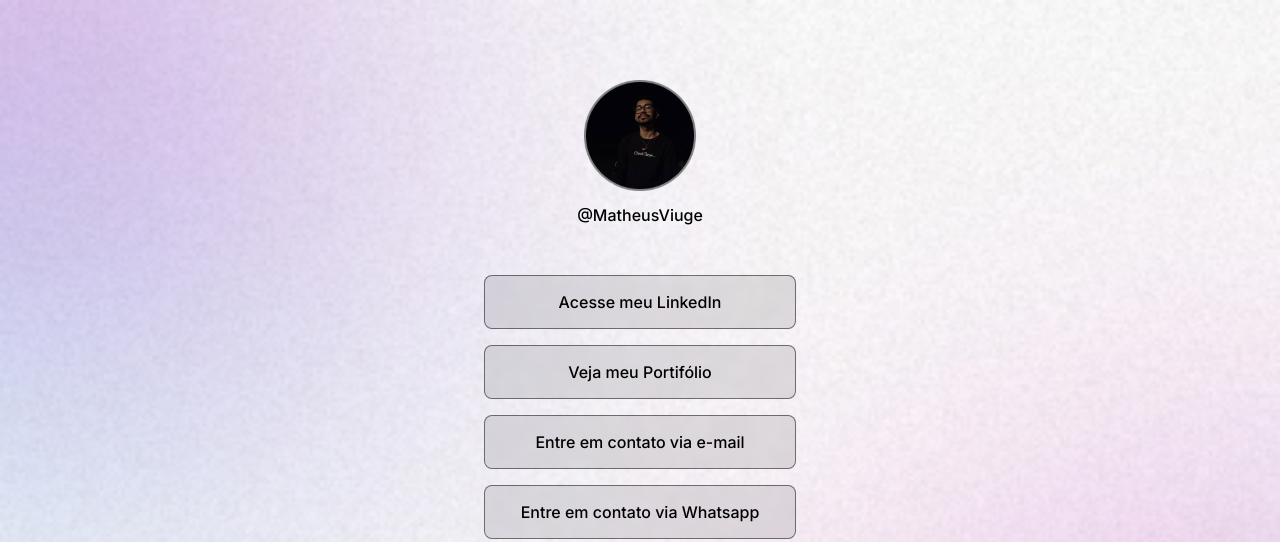
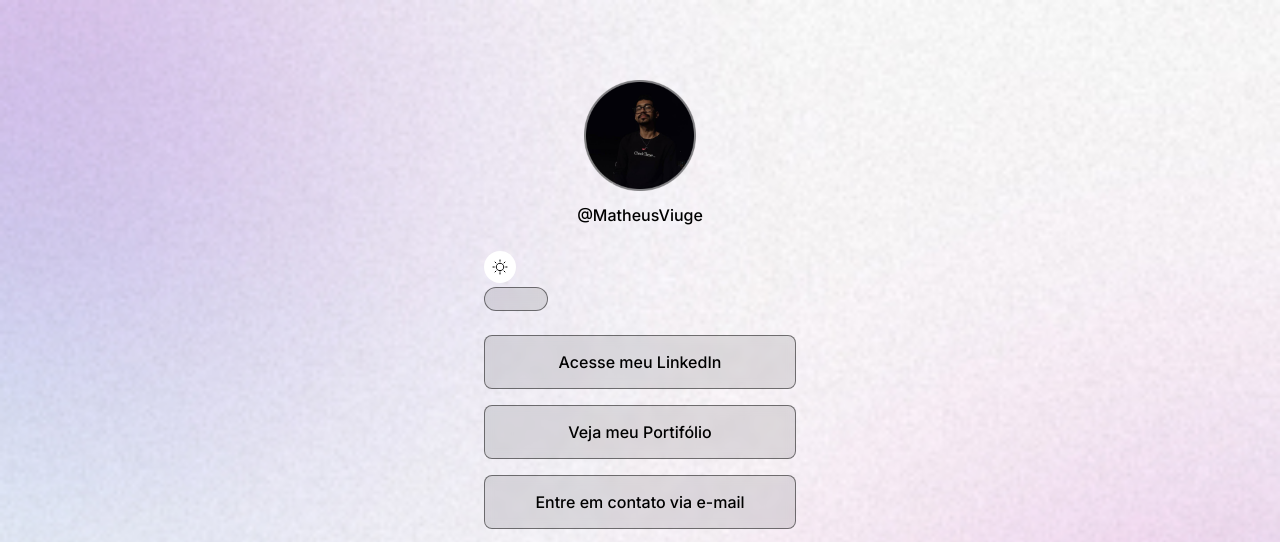
Before and after one commit to MatheusViuge/Links, a plain HTML site: page index.html in a window 1280 px wide. Shown: the top 542 px of the page. Drawn offline with nearby package versions, Linux system fonts and the light colour scheme.

Commit message:
Criado o botão e o track com html e css

```diff
--- a/index.html
+++ b/index.html
@@ -27,6 +27,10 @@
           alt="Foto de Matheus Viuge, usando óculos, camisa preta e barba. Ao fundo o céu noturno."
         />
         <p>@MatheusViuge</p>
+      </div>
+      <div id="switch">
+        <button> </button>
+        <span></span>
       </div>
       <ul>
         <li>
--- a/style.css
+++ b/style.css
@@ -11,6 +11,7 @@
   --surface-color: rgba(255, 255, 255, 0.1);
   --hover-color: rgba(255, 255, 255, 0.05);
   --highlight-color: rgba(255, 255, 255, 0.1);
+  --switch-url: url(./assets/MoonStars.svg)
 }
 
 .light {
@@ -20,6 +21,7 @@
   --surface-color: rgba(0, 0, 0, 0.1);
   --hover-color: rgba(0, 0, 0, 0.02);
   --highlight-color: rgba(0, 0, 0, 0.1);
+  --switch-url: url(./assets/Sun.svg)
 }
 
 body {
@@ -37,6 +39,7 @@ body * {
   padding: 0 24px;
 }
 
+/* Profile */
 #profile {
   text-align: center;
   padding: 24px;
@@ -51,6 +54,28 @@ body * {
   line-height: 24px;
   margin-top: 8px;
 }
+
+/* Switch */
+
+#switch button{
+  width: 32px;
+  height: 32px;
+  background: white var(--switch-url) no-repeat center;
+  border: 0;
+  border-radius: 50%;
+}
+
+#switch span{
+  display: block;
+  width: 64px;
+  height: 24px;
+  background: var(--surface-color);
+  border: 1px solid var(--stroke-color);
+  backdrop-filter: blur(4px);
+  -webkit-backdrop-filter: blur(4px);
+  border-radius: 9999px;
+}
+
 /* Links */
 ul {
   list-style: none;
```
